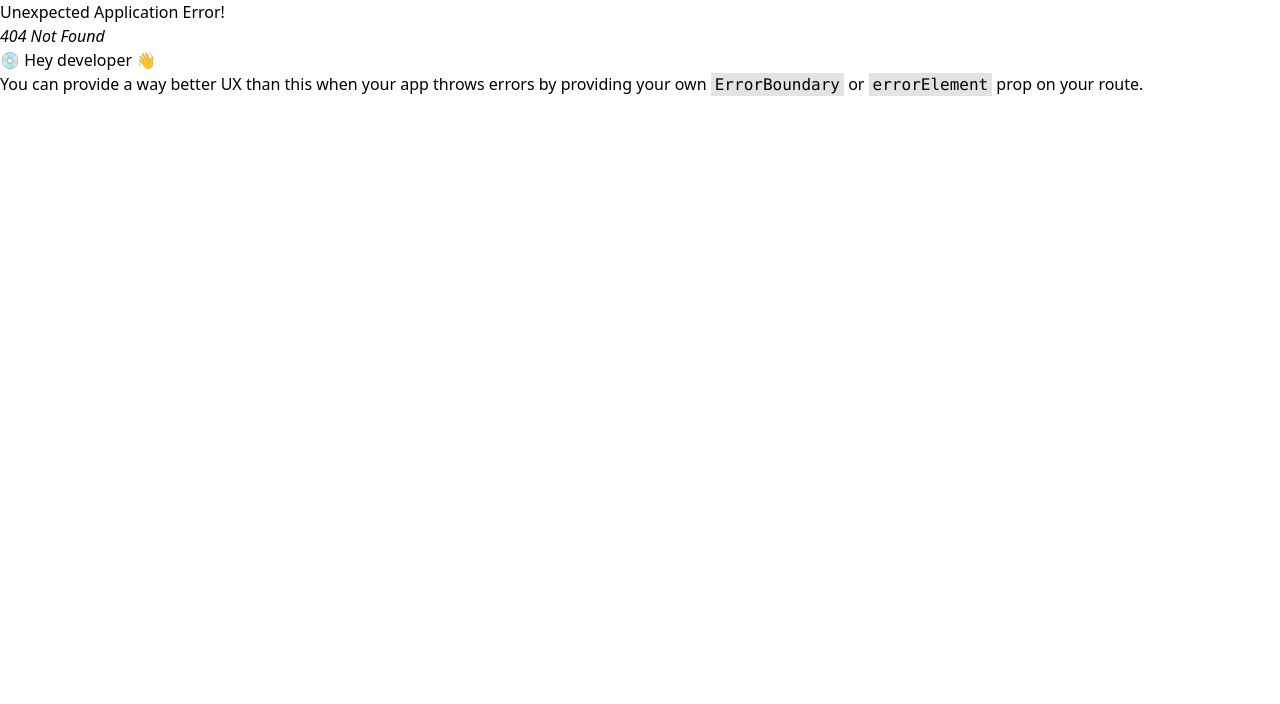
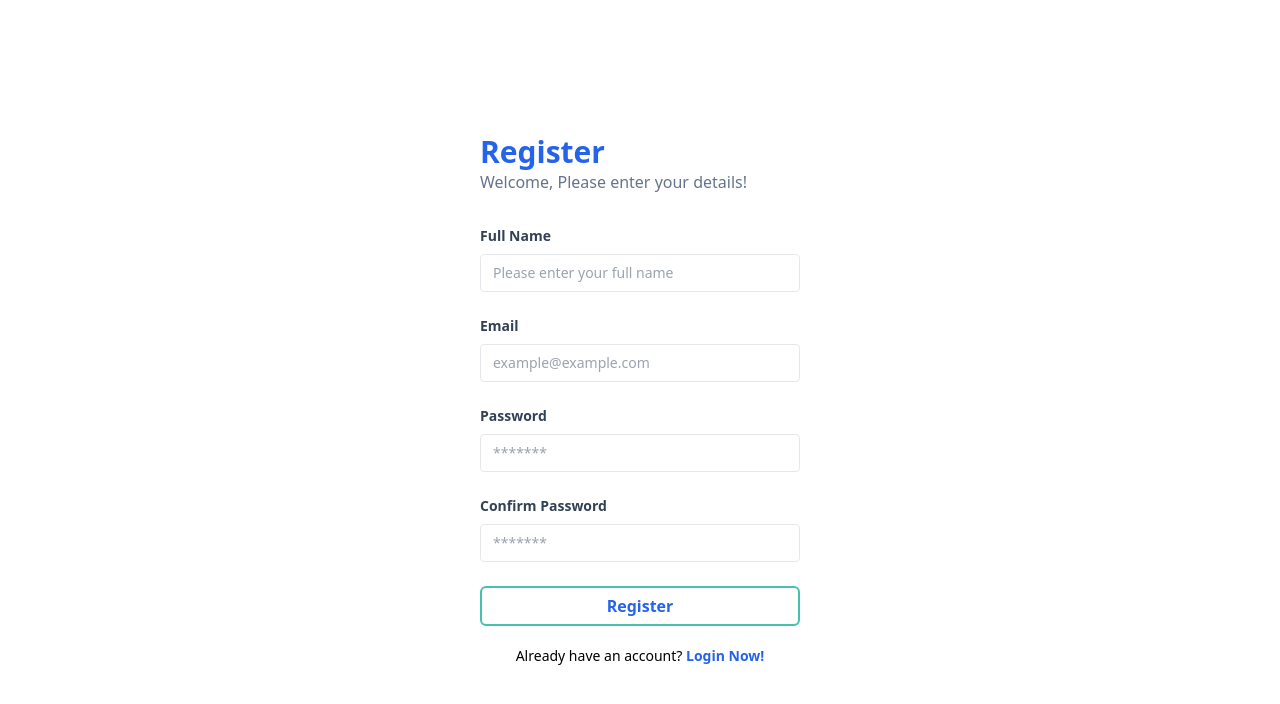
Before and after one commit to raffw/final-project-Front-End, a React (Vite) app: page /register in a window 1280 px wide. Before the commit this address had no page. Shown: the top 704 px of the page. Built offline with nearby package versions, Linux system fonts and the light colour scheme.

Commit message:
feat: add register files for fe

```diff
--- a/src/Layouts/AuthLayout.jsx
+++ b/src/Layouts/AuthLayout.jsx
@@ -0,0 +1,49 @@
+// import { Children } from "react";
+import { Link } from "react-router-dom";
+
+const AuthLayout = (prop) => {
+    const { children, title, type } = prop;
+    return (
+      <div className="flex justify-center min-h-screen items-center">
+        <div className="w-full max-w-xs">
+        <h1 className="text-3xl font-bold mb-02 text-blue-600">{title}</h1>
+        <p className="font-medium text-slate-500 mb-8">
+          Welcome, Please enter your details!
+        </p>
+        {children}
+        <Navigation type = { type }/>
+        {/* <p className="text-sm mt-5 text-center">
+           {type === 'login' ? "Don't have an account? " : "Alaready  have an account? "}
+
+           {type === 'login' && (
+           <Link to="/register" className="font-bold text-blue-600">Sign Up, Now!</Link>
+          )}
+
+          {type === 'register' && (
+           <Link to="/login" className="font-bold text-blue-600">Sign in, Now!</Link>
+          )}
+        </p> */}
+      </div>
+      </div>
+    )
+};
+
+// merender login/register menggunakan operator kondisi if
+const Navigation = ({type}) => {
+  if (type === "login") {
+    return (
+      <p className="text-sm mt-5 text-center">
+        Don't have an account? {" "}
+        <Link to = "/register" className="font-bold text-blue-600">Register Now!</Link>
+      </p>
+    );
+  } else {
+    return (
+      <p className="text-sm mt-5 text-center">
+        Already have an account? {" "}
+        <Link to = "/login" className="font-bold text-blue-600">Login Now!</Link>
+      </p>
+    );
+  }
+}
+export default AuthLayout;
--- /dev/null
+++ b/src/components/Elements/Button/index.jsx
@@ -0,0 +1,18 @@
+const Button = (props) => {
+    const { children,
+            classname="bg-black",
+            onClick= ()=>{},
+            type = "button",
+        } = props; // destructuring method. and giving them default value to the props
+    return (
+        <button
+            className={`h-10 px-6 font-semibold rounded-md ${classname} text-blue-600`}
+            type={type}
+            onClick={onClick}
+        >
+            {children}
+        </button>
+    );
+};
+
+export default Button;
--- /dev/null
+++ b/src/components/Elements/Input/Input.jsx
@@ -0,0 +1,9 @@
+const Input = (props) => {
+    const { type, placeholder, name } = props;
+    return (
+        <input type={type} className="text-sm border rounded w-full py-2 px-3 text-slate-700 placeholder-opacity-50" placeholder={placeholder} name = {name}
+        id={name}/>
+    );
+}
+
+export default Input;
--- /dev/null
+++ b/src/components/Elements/Input/Label.jsx
@@ -0,0 +1,10 @@
+const Label = (props) => {
+    const { htmlFor, children } = props;
+    return (
+        <label htmlFor={htmlFor} className="block text-slate-700 text-sm font-bold mb-2">
+              {children}
+            </label>
+    );
+}
+
+export default Label;
--- /dev/null
+++ b/src/components/Elements/Input/index.jsx
@@ -0,0 +1,15 @@
+//pendekatan untuk molecule
+import Label from "./Label";
+import Input from "./Input";
+
+const InputForm = (props) => {
+    const {label, name, type, placeholder} = props;
+    return (
+        <div className="mb-6">
+            <Label htmlFor= {name}>{label}</Label>
+            <Input name = {name} type = {type} placeholder= {placeholder} />
+        </div>
+    )
+}
+
+export default InputForm;
--- a/src/components/Elements/atoms-nav/Button-nav.jsx
+++ b/src/components/Elements/atoms-nav/Button-nav.jsx
@@ -1,8 +1,8 @@
 const ButtLog = () => {
     return (
         <div className="flex gap-4 px-4 items-center">
-            <a href="#" className="border-2 border-hijau w-28 bg-white rounded-xl p-3 flex justify-center font-poppins font-bold text-hijau items center">Masuk</a>
-            <a href="#" className="border-transparent bg-hijau rounded-xl p-3 w-28 flex justify-center font-poppins font-bold text-white items-center">Daftar</a>
+            <a href="/login" className="border-2 border-hijau w-28 bg-white rounded-xl p-3 flex justify-center font-poppins font-bold text-hijau items center">Masuk</a>
+            <a href="/register" className="border-transparent bg-hijau rounded-xl p-3 w-28 flex justify-center font-poppins font-bold text-white items-center">Daftar</a>
         </div>
     )
 }
--- /dev/null
+++ b/src/components/Fragments/FormRegister.jsx
@@ -0,0 +1,36 @@
+import Button from "../Elements/Button";
+import InputForm from "../Elements/Input";
+
+const FormRegister = () => {
+    return (
+        <form action="">
+        <InputForm
+          label = "Full Name"
+          type = "text"
+          placeholder = "Please enter your full name"
+          name = "fullName"
+        />
+        <InputForm
+          label = "Email"
+          type = "email"
+          placeholder = "example@example.com"
+          name = "email"
+        />
+        <InputForm
+          label = "Password"
+          type = "password"
+          placeholder = "*******"
+          name = "password"
+        />
+         <InputForm
+          label = "Confirm Password"
+          type = "password"
+          placeholder = "*******"
+          name = "ConfirmPassword"
+        />
+        <Button classname="bg-white-600 w-full border-2 border-midGreen">Register</Button>
+      </form>
+    );
+};
+
+export default FormRegister;
--- a/src/pages/register.jsx
+++ b/src/pages/register.jsx
@@ -0,0 +1,13 @@
+import AuthLayout from '../Layouts/AuthLayout'
+import FormRegister from "../components/Fragments/FormRegister";
+
+
+const RegisterPage = () => {
+    return (
+        <AuthLayout title = "Register" type = "register">
+            <FormRegister />
+        </AuthLayout>
+    );
+}
+
+export default RegisterPage;
--- a/tailwind.config.js
+++ b/tailwind.config.js
@@ -8,7 +8,9 @@
         "hijau-muda" : '#44C2AC',
         "grey" : '#D9D9D9',
         "stroke" : '#DBEEEC',
-        "abu" : '#A5A5A5'
+        "abu" : '#A5A5A5',
+        darkGreen: '#00897B',
+        midGreen: '#44C2AC',
   }
     },
   },
```
Also changed, not shown: src/main.jsx (+6 -6 lines).
